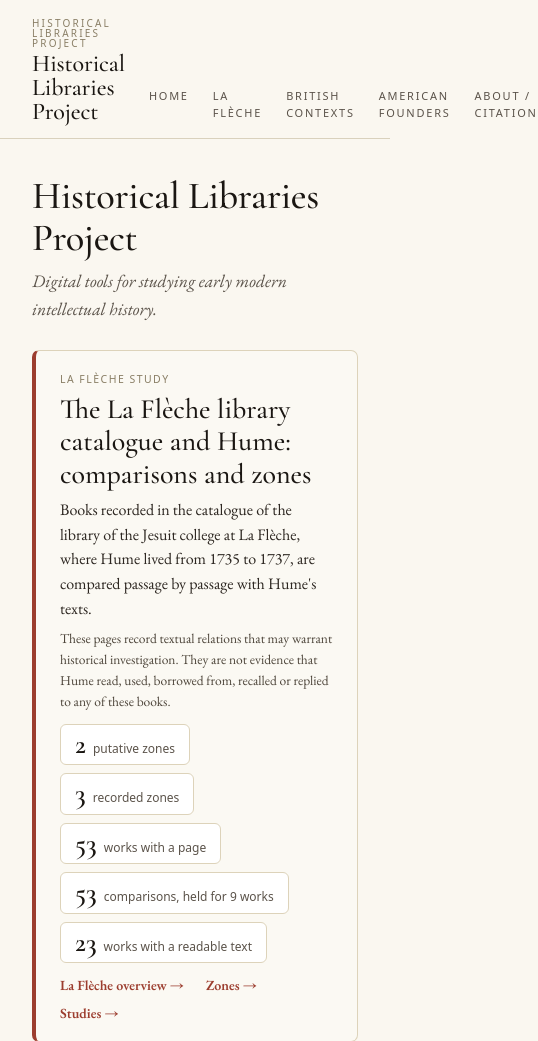
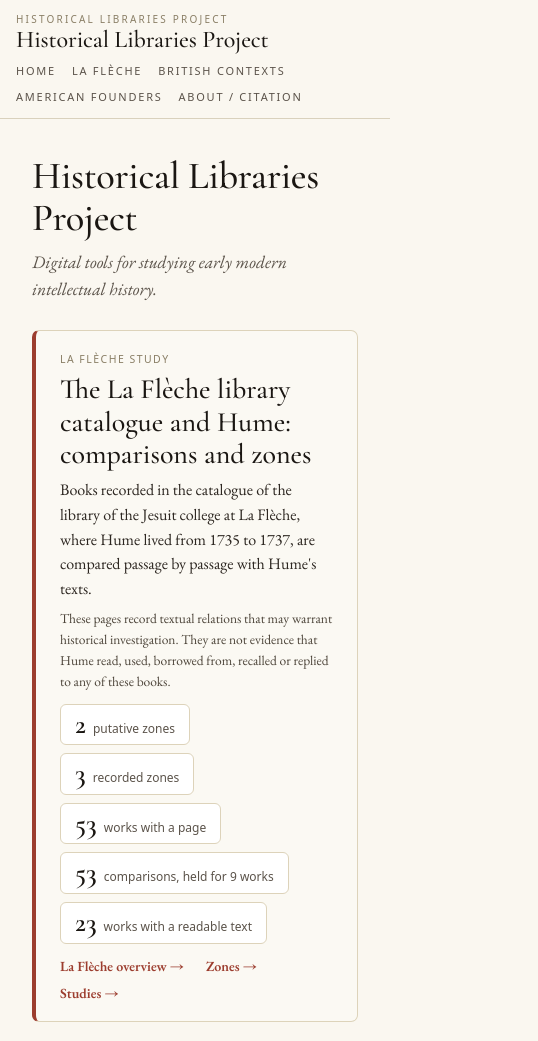
Before and after one commit to mdcollier/hume-lafleche-catalogue, a plain HTML site: page index.html in a window 390 px wide. Shown: the top 1041 px of the page, 538 px wide, since content can reach past the window. Drawn offline with nearby package versions, Linux system fonts and the light colour scheme.

Commit message:
Deploy: release 7 — phone-width site header (one narrow-screen rule in the shared stylesheet) and a current README; built from research main 4d98fd96 with --no-atlas

```diff
--- a/static/scholar.css
+++ b/static/scholar.css
@@ -88,6 +88,20 @@ a:hover { text-decoration: underline; text-decoration-color: var(--accent); }
 .scholar-nav a.scholar-ops-link {
   color: var(--mute);
   font-style: italic;
+}
+/* Narrow screens: the brand and the links stack, and the links wrap, so the header never makes a page scroll
+   sideways. (The La Flèche pages carry the same rule in their own styles.) Wider screens are unaffected. */
+@media (max-width: 760px) {
+  .scholar-header-inner {
+    flex-direction: column;
+    align-items: flex-start;
+    gap: 10px;
+    padding: 14px 16px 10px;
+  }
+  .scholar-nav {
+    flex-wrap: wrap;
+    gap: 6px 16px;
+  }
 }
 
 /* ---------- Page shell ---------- */
```
Also changed, not shown: 1 other file.
